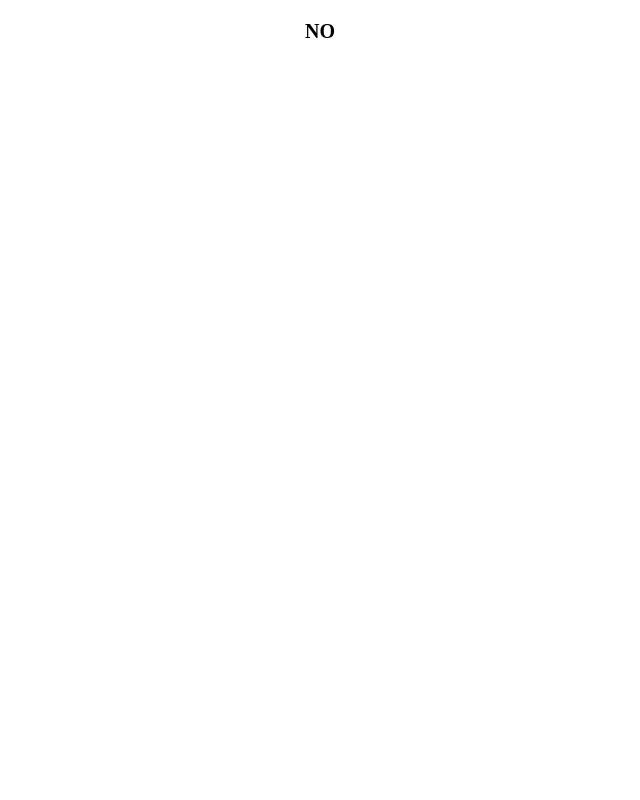
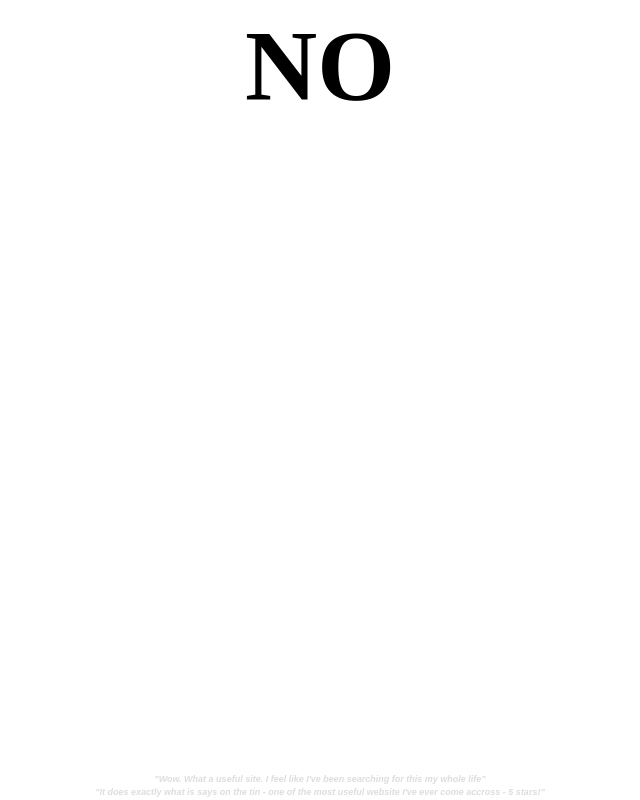
Before and after one commit to rbrunt/birthdaychecker, a plain HTML site: page index.html in a window 1280 px wide. Shown: the whole page, without its empty margins (320-960 px from the left). Drawn offline with Linux system fonts and the light colour scheme.

Commit message:
added quotes, made text bigger

```diff
--- a/index.html
+++ b/index.html
@@ -1,6 +1,5 @@
 <!DOCTYPE html>
 <html>
-
 	<head>
 		<meta charset='utf-8' />
 		<meta name="description" content="A site to check if it's Richard's Birthday" />
@@ -10,17 +9,32 @@
 	    <style>
 		p {
 			text-align:center;
-        font-size:20px;
+			font-size:100px;
 			font-weight:bold;
+			padding:0;margin:0;
 		}
+		#quotes{
+			position:absolute;
+			bottom:0;
+			left:0;
+			width:100%;
+		}
+		#quotes>p{
+			font-size:9px;
+			font-style:italic;
+			font-family:sans-serif;
+			color:#DDD;
+			margin-bottom:3px;
+		}
+		#quotes>p:after{content:"\0022";}
+		#quotes>p:before{content:"\0022";}
 		</style>
 	</head>
-
 	<body>
-
 		<p>NO</p>
-
-
-
+		<div id="quotes">
+			<p>Wow. What a useful site. I feel like I've been searching for this my whole life</p>
+			<p>It does exactly what is says on the tin - one of the most useful website I've ever come accross - 5 stars!</p>
+		</div>
   	</body>
 </html>
```
Lines whose indentation alone changed are shown as unchanged.
